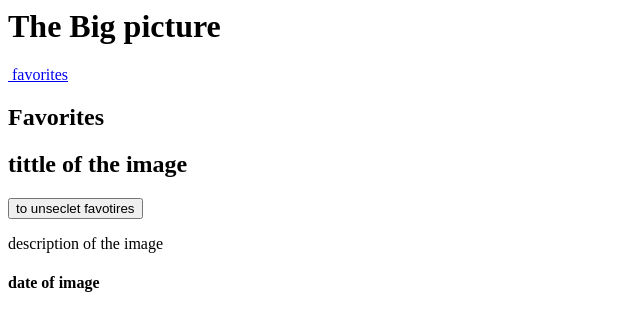
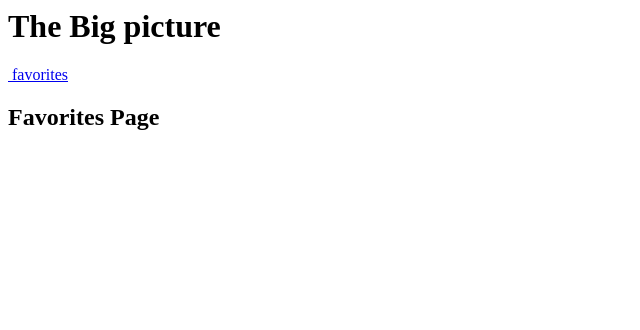
Before and after one commit to starsang45/the-big-picture, a React (Vite) app: page /Favorites in a window 1280 px wide. Shown: the top 330 px of the page, without its empty margins (0-640 px from the left). Built offline with nearby package versions, Linux system fonts and the light colour scheme.

Commit message:
things work

```diff
--- a/src/App.jsx
+++ b/src/App.jsx
@@ -4,19 +4,22 @@ import {createRoot} from 'react-dom/client'
 //import Signup from '../Old files/client/pages/signup'; //importing from signup page
 import Home from '/src/Components/home'; //importing from home page
 import Tbp from '/src/Components/Tbp'
-import Favorites from '/src/Components/favorites'
+import {Favorites} from '/src/Components/Favorites'
 
 
 
 // import '../styles/styles.css' // theoretical css styles that can be added in when base project is complete
 
 const App = () => {
+
+
+
   return (
     <BrowserRouter> {/* allows us to traverse the different pages while still staying in our app without having to make calls to the backend */}
       <Routes> {/* this defines the different pages we are going to be visiting without interrupting the code around it */}
         <Route path='/' element={<Home/>} /> {/* signin page nav */}
         <Route path='/Tbp' element={<Tbp />} /> signup page nav
-        <Route path='/favorites' element={<Favorites />} /> home page nav
+        <Route path='/Favorites' element={<Favorites  />} /> home page nav
       </Routes>
     </BrowserRouter>
     // <div>'hello word</div>
--- a/src/Components/FavCard.jsx
+++ b/src/Components/FavCard.jsx
@@ -1,11 +1,13 @@
-export const FavCard = () => {
+export const FavCard = ({favPic}) => {
+
+
   return (
     <div>
 
       <div>
         <h2>tittle of the image</h2>
         <button>to unseclet favotires</button>
-        <img />
+        <img  height = "50px"/>
         <p> description of the image </p>
         <h4> date of image</h4>
       </div>
--- a/src/Components/NavBar.jsx
+++ b/src/Components/NavBar.jsx
@@ -5,7 +5,7 @@ export const NavBar = () => {
       <h1>The Big picture</h1>
       <img />
       <Link to='/Tbp'> <img /></Link>
-      <Link to='/favorites'><a>favorites</a></Link>
+      <Link to='/Favorites'><a>favorites</a></Link>
 
     </div>
   );
--- a/src/Components/PictureNTitle.jsx
+++ b/src/Components/PictureNTitle.jsx
@@ -18,3 +18,4 @@ export default PictureNTitle;
 
 
 //component for center of tbp page
+//on click add the callback
--- a/src/Components/PrePickCard.jsx
+++ b/src/Components/PrePickCard.jsx
@@ -1,5 +1,5 @@
 export const PrePickCard = ({ pic }) => {
-console.log(pic)
+//console.log(pic)
 
 
   return <img height='100px' src={pic} />;
--- a/src/Components/PreviousPic.jsx
+++ b/src/Components/PreviousPic.jsx
@@ -1,13 +1,13 @@
 import { PrePickCard } from './PrePickCard';
 
 export const PreviousPic = ({ prePic }) => {
-  console.log(prePic[0])
+ // console.log(prePic[0])
   return (
     <div>
       <h2>Previous picture of the day</h2>
       <h1>need to to a map func for the previous pic</h1>
       {prePic.map((el, index)=>{
-        console.log('element' ,el)
+       // console.log('element' ,el)
         return  <PrePickCard key={index} pic={el.url} />
       })}
 
--- a/src/Components/Tbp.jsx
+++ b/src/Components/Tbp.jsx
@@ -2,6 +2,8 @@ import { useState } from 'react';
 import { NavBar } from './NavBar';
 import { PictureNTitle } from './PictureNTitle';
 import { PreviousPic } from './PreviousPic';
+import {Favorites} from './Favorites'
+
 
 const TBP = () => {
   const [picOfDay, setPicOfDay] = useState({
@@ -19,18 +21,29 @@ const TBP = () => {
   //fetch req for image of the day
   //fetch req to a list imge multiple  image image of the day to map
   const [prePic, setPrePic] = useState([
+
     picOfDay,
     picOfDay,
     picOfDay,
     picOfDay,
 
   ]);
+//console.log('test',prePic)
+  //favorite and pass state into favv
+
+  const [favPic, setFavPic] = useState([
+    picOfDay,
+   picOfDay,
+   'happy'
+  ])
+  console.log('test1',favPic)
 
   return (
     <div>
       <NavBar />
       <PictureNTitle picOfDay={picOfDay} />
       <PreviousPic prePic={prePic} />
+      {/* <Favorites favPic={favPic} /> */}
     </div>
   );
 };
--- a/src/Components/favorites.jsx
+++ b/src/Components/favorites.jsx
@@ -1,17 +1,29 @@
 import { NavBar } from './NavBar';
-import {FavCard} from  './FavCard'
+import { FavCard } from './FavCard';
 
-const Favorites = () => {
+export const Favorites = ({ favPic}) => {
+  console.log('test3', favPic);
+
+
   return (
     <div>
-
       <NavBar />
       <div>
-         <h2>Favorites</h2>
-         <FavCard/>
+        <h2>Favorites Page</h2>
+
+        {/* {favPic.map((el, index) => {
+          console.log('test2', el);
+          return (
+            <FavCard
+              key={index}
+              title={el.title}
+              favP={el.url}
+              explenation={el.explenation}
+            />
+          );
+        })} */}
       </div>
-
     </div>
   );
 };
-export default Favorites;
+//export default Favorites;
--- a/vite.config.js
+++ b/vite.config.js
@@ -8,6 +8,7 @@ export default defineConfig({
   server: {
     proxy: {
       '/api': 'http://localhost:3000',
+
     },
     historyApiFallback: true,
   },
```
